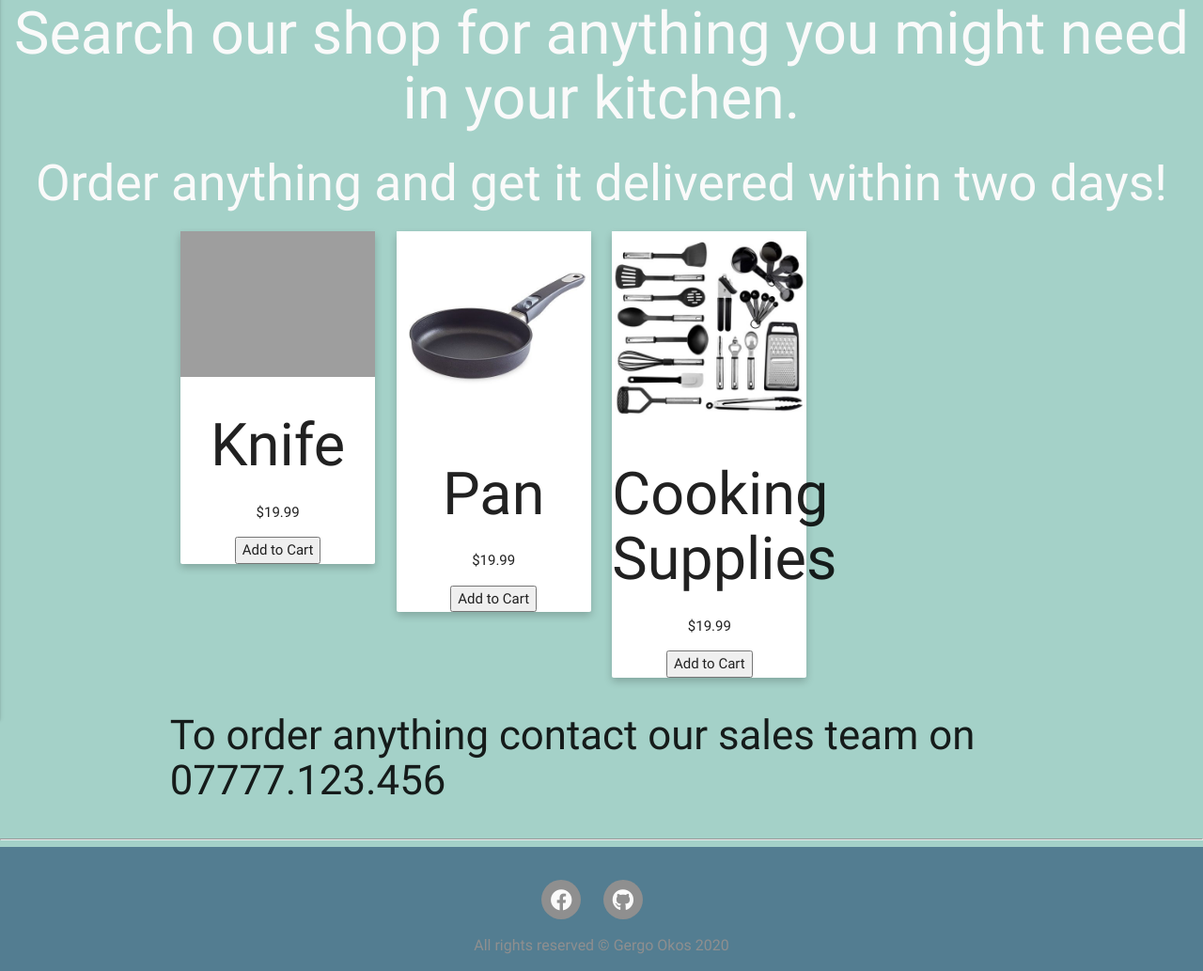
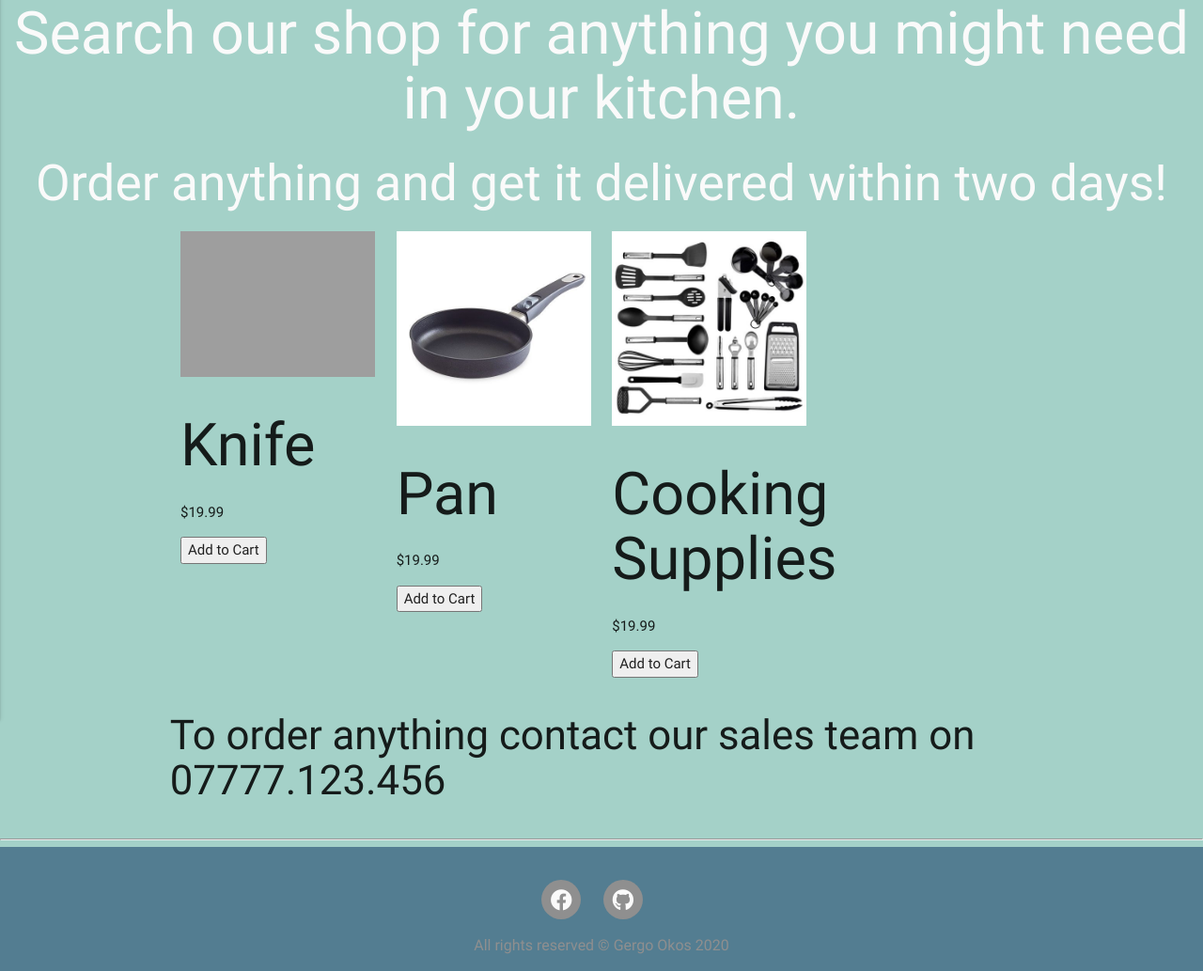
Before and after one commit to DiGergo/milestone-3, a Flask app: page /shop in a window 1280 px wide. Shown: the part 95-1128 px from the top of the page at 94% size. Run offline with Flask 2, Linux system fonts and the light colour scheme; some libraries are stand-ins or nearby versions; grey boxes are pictures that could not be loaded.

Commit message:
shop page fixing

```diff
--- a/templates/shop.html
+++ b/templates/shop.html
@@ -5,7 +5,7 @@
 <div class="container">
     <div class="row">
     <div class="col s12 m4 l3">
-        <div class="card shop-card">
+        <div>
             <img class="shop-item" src="../static/images/knife.jpg">
             <h1>Knife</h1>
             <p class="price">$19.99</p>
@@ -13,7 +13,7 @@
         </div>
     </div>
     <div class="col s12 m4 l3">
-        <div class="card shop-card">
+        <div>
             <img class="shop-item" src="../static/images/pan.jpg">
             <h1>Pan</h1>
             <p class="price">$19.99</p>
@@ -21,7 +21,7 @@
         </div>
     </div>
     <div class="col s12 m4 l3">
-        <div class="card shop-card">
+        <div>
             <img class="shop-item" src="../static/images/cooking-supplies.jpeg">
             <h1>Cooking Supplies</h1>
             <p class="price">$19.99</p>
```
